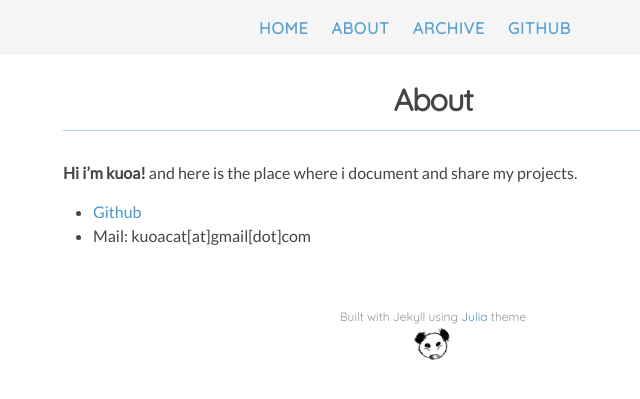
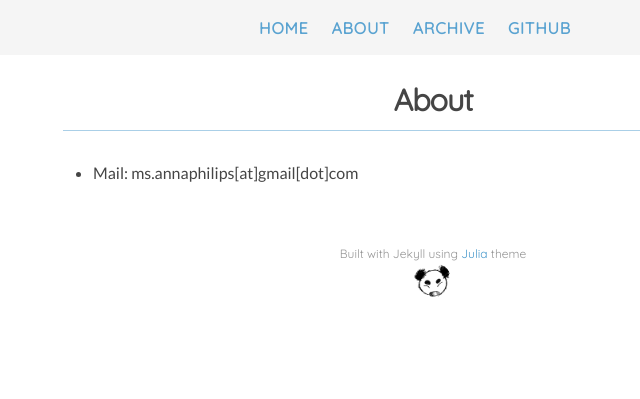
Before and after one commit to Algogator/Algogator.github.io, a Jekyll site: the page built from about.md, in a window 1280 px wide. Shown: the top 399 px of the page, without its empty margins (207-847 px from the left). Built offline with Jekyll 4.4.1, drawn with Linux system fonts in a browser that asks for light colours; nearby versions of some CDN libraries.

Commit message:
Update about.md

```diff
--- a/about.md
+++ b/about.md
@@ -3,7 +3,5 @@
 title: About
 permalink: /about/
 ---
-**Hi i'm kuoa!** and here is the place where i document and share my projects.
 
-* [Github](http://github.com/kuoa)
-* Mail: kuoacat[at]gmail[dot]com
+* Mail: ms.annaphilips[at]gmail[dot]com
```
